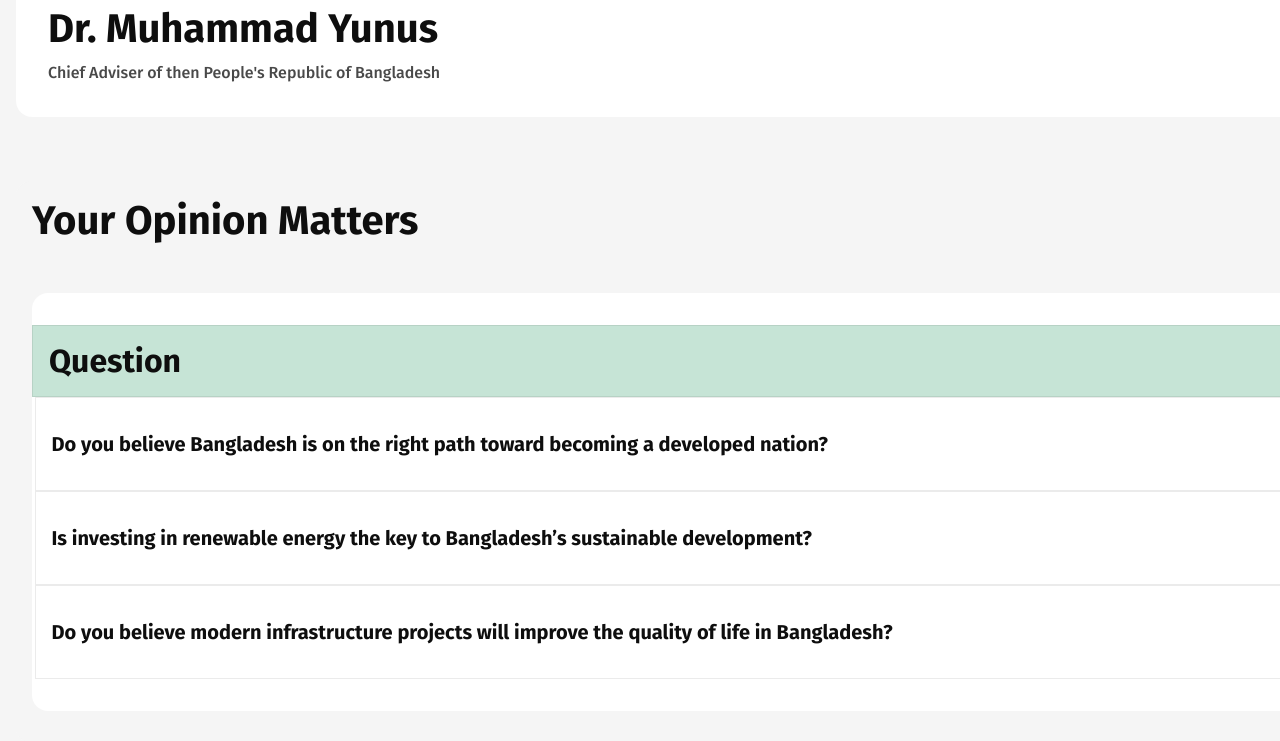
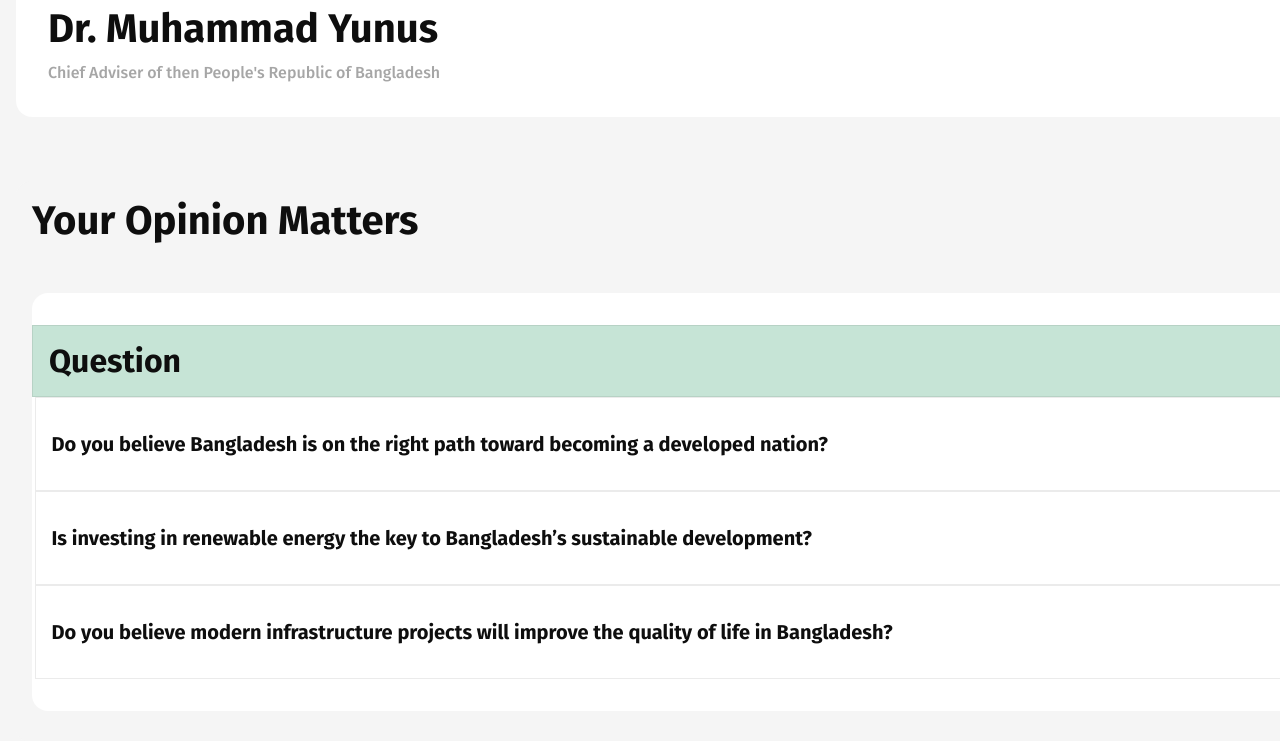
Before and after one commit to Tuhin-DEK/Bangladesh-2.0-assignment, a plain HTML site: page index.html in a window 1280 px wide. Shown: the part 1999-2740 px from the top of the page. Drawn offline with Linux system fonts and the light colour scheme.

Commit message:
Add class to Dr. Yunus' title and update styles for improved visibility

```diff
--- a/index.html
+++ b/index.html
@@ -116,7 +116,7 @@
                     ensuring a future where economic growth aligns with environmental stewardship and social well-being.
                 </p>
                 <h3>Dr. Muhammad Yunus</h3>
-                <p>Chief Adviser of then People's Republic of Bangladesh</p>
+                <p class="chief">Chief Adviser of then People's Republic of Bangladesh</p>
             </div>
             <div class="opinion-section">
                 <h1>Your Opinion Matters</h1>
--- a/styles/style.css
+++ b/styles/style.css
@@ -367,6 +367,9 @@ nav button:hover{
     font-size: var(--heading-size);
     font-weight: 700;
     background-color: transparent;
+}
+.younus-quote .chief{
+    color: #0e0e0e5e;
 }
 .opinion-section{
     display: flex;
```
